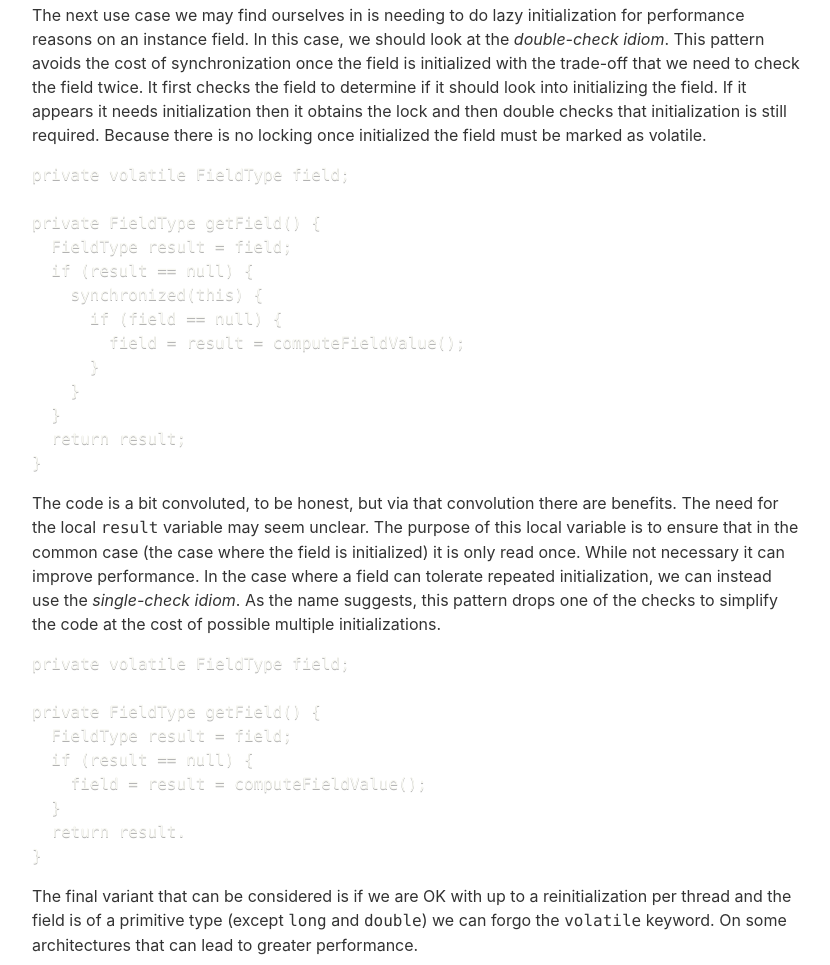
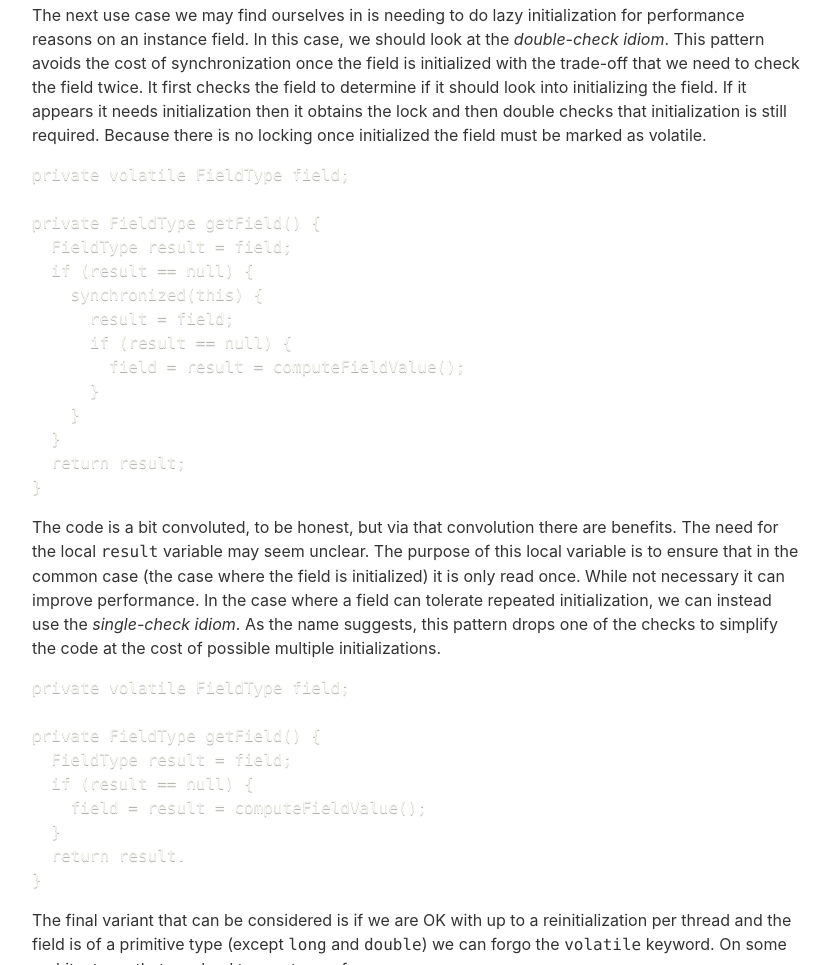
Before and after one commit to kylec32/scaledcode-blog, an Eleventy site: page content/blog/effective-java/lazy_initialization/lazy_initialization.md in a window 1280 px wide. Shown: the part 1516-2481 px from the top of the page, without its empty margins (324-1154 px from the left). Built offline with nearby package versions, Linux system fonts and the light colour scheme; Eleventy itself is replaced by a stand-in of ours; code samples lack their colours; files that its build step writes are made by us from their sources; what elasticlunr, striptags would draw is missing.

Commit message:
Fix minor issue

```diff
--- a/content/blog/effective-java/lazy_initialization/lazy_initialization.md
+++ b/content/blog/effective-java/lazy_initialization/lazy_initialization.md
@@ -52,7 +52,8 @@ private FieldType getField() {
   FieldType result = field;
   if (result == null) {
     synchronized(this) {
-      if (field == null) {
+      result = field;
+      if (result == null) {
         field = result = computeFieldValue();
       }
     }
```
